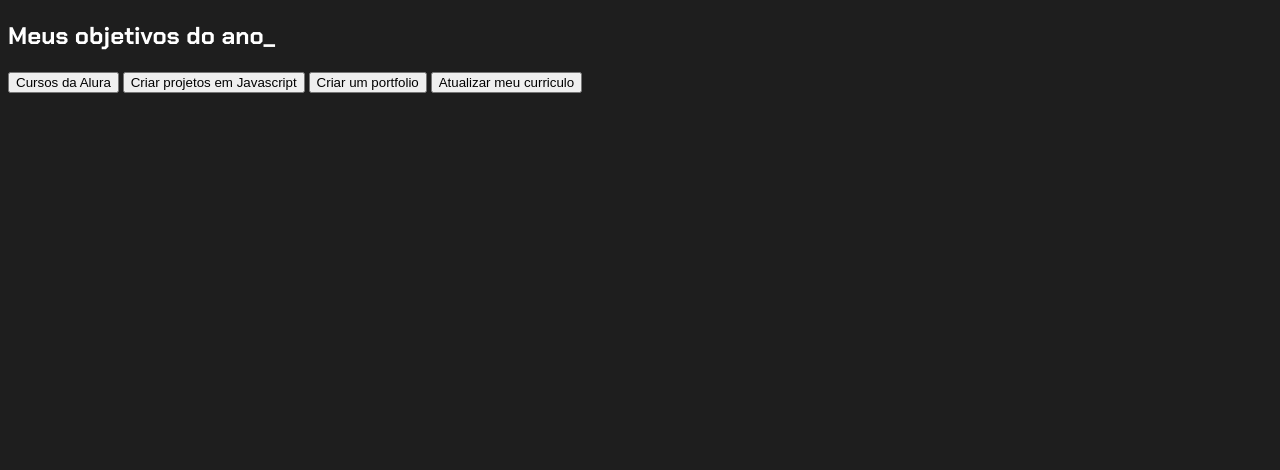
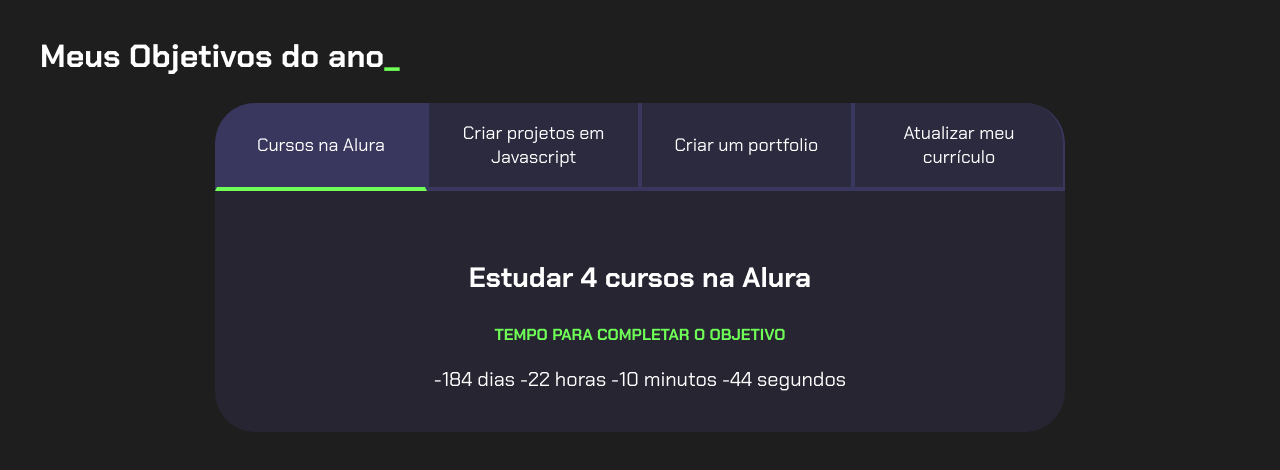
Before and after one commit to MatheusRochaDev/javascript-projetos-de-vida, a plain HTML site: page index.html in a window 1280 px wide. Drawn offline with Linux system fonts and the light colour scheme.

Commit message:
Add files via upload

```diff
--- a/index.html
+++ b/index.html
@@ -8,13 +8,38 @@
 </head>
 <body>
     <section class="conteudo-principal">
-        <h2 class="titulo principal">Meus objetivos do ano_</h2>
+        <h2 class="titulo-principal">Meus Objetivos do ano<span>_</span></h2>
+        <div class="conteudo">
         <div class="botoes">
-            <button class="botoes">Cursos da Alura</button>
-            <button class="botoes">Criar projetos em Javascript</button>
-            <button class="botoes">Criar um portfolio</button>
-            <button class="botoes">Atualizar meu curriculo</button>
+            <button class="botao ativo">Cursos na Alura</button>
+            <button class="botao">Criar projetos em Javascript</button>
+            <button class="botao">Criar um portfolio</button>
+            <button class="botao">Atualizar meu currículo</button>
         </div>
+        <div class="abas-textos">
+            <div class="aba-conteudo ativo">
+                <h3 class="aba-conteudo-titulo-principal">Estudar 4 cursos na Alura</h3>
+                <h4 class="aba-conteudo-titulo-secundario">Tempo para completar o objetivo</h4>
+                <div class="contador"></div>
+            </div>
+            <div class="aba-conteudo">
+                <h3 class="aba-conteudo-titulo-principal">Criar 5 projetos em Javascript</h3>
+                <h4 class="aba-conteudo-titulo-secundario">Tempo para completar o objetivo</h4>
+                <div class="contador"></div>
+            </div>
+            <div class="aba-conteudo">
+                <h3 class="aba-conteudo-titulo-principal">Criar um portfolio com os meus 3 melhores projetos</h3>
+                <h4 class="aba-conteudo-titulo-secundario">Tempo para completar o objetivo</h4>
+                <div class="contador"></div>
+            </div>
+            <div class="aba-conteudo">
+                <h3 class="aba-conteudo-titulo-principal">Atualizar meu curriculo com os certificados da Alura</h3>
+                <h4 class="aba-conteudo-titulo-secundario">Tempo para completar o objetivo</h4>
+                <div class="contador"></div>
+            </div>
+        </div>
+    </div>
     </section>
+    <script src="main.js"></script>
 </body>
 </html>
--- /dev/null
+++ b/main.js
@@ -0,0 +1,36 @@
+const botoes = document.querySelectorAll(".botao");
+const textos = document.querySelectorAll(".aba-conteudo");
+
+for (let i = 0; i < botoes.length; i++) {
+    botoes[i].onclick = function () {
+
+        for (let j = 0; j < botoes.length; j++) {
+            botoes[j].classList.remove("ativo");
+            textos[j].classList.remove("ativo");
+        }
+
+        botoes[i].classList.add("ativo");
+        textos[i].classList.add("ativo");
+    }
+}
+
+const contadores = document.querySelectorAll(".contador");
+const tempoObjetivo1 = new Date("2023-10-05T00:00:00");
+
+
+contadores[0].textContent = calculaTempo(tempoObjetivo1);
+
+function calculaTempo(tempoObjetivo) {
+    let tempoAtual = new Date();
+    let tempoFinal = tempoObjetivo - tempoAtual;
+    let segundos = Math.floor(tempoFinal / 1000);
+    let minutos = Math.floor(segundos / 60);
+    let horas = Math.floor(minutos / 60);
+    let dias = Math.floor(horas / 24);
+
+    segundos %= 60;
+    minutos %= 60;
+    horas %= 24;
+
+ return dias + " dias " + horas + " horas " + minutos + " minutos " + segundos + " segundos";
+}
--- a/style.css
+++ b/style.css
@@ -1,16 +1,108 @@
-@import url('https://fonts.googleapis.com/css2?family=Chakra+Petch:wght@400;700&family=Poppins:wght@400;700&display=swap');
+@import url('https://fonts.googleapis.com/css2?family=Chakra+Petch:wght@400;700&display=swap');
 
 :root {
     --cor-de-fundo: #1E1E1E;
     --verde: #6FFF57;
     --branco: #FFFFFF;
     --botao-ativo: #3A375E;
-    --botao-inativo: rgba(58, 55, 94, 1);
+    --botao-inativo: rgba(58, 55, 94, 0.5);
     --texto-fundo: rgba(58, 55, 94, 0.3);
 }
 
 body {
     background-color: var(--cor-de-fundo);
     color: var(--branco);
-    font-family: "Chakra Petch", sans-serif;
+    font-family: 'Chakra Petch', sans-serif;
 }
+
+
+.conteudo-principal {
+    display: flex;
+    flex-direction: column;
+    justify-content: center;
+    align-items: center;
+    max-width: 1200px;
+    width: 100%;
+    margin: 0 auto;
+}
+
+.titulo-principal {
+    text-align: left;
+    width: 100%;
+    font-size: 32px;
+}
+
+.titulo-principal span {
+    color: var(--verde);
+}
+
+
+.botao {
+    font-family: 'Chakra Petch', sans-serif;
+    background-color: var(--botao-inativo);
+    color: var(--branco);
+    display: flex;
+    justify-content: center;
+    padding: 1em;
+    font-size: 18px;
+    align-items: center;
+    width: 100%;
+    border-bottom: 4px solid var(--botao-ativo);
+    border-left: 2px solid var(--botao-ativo);
+    border-right: 2px solid var(--botao-ativo);
+    border-top: none;
+}
+
+.botao:first-child {
+    border-radius: 40px 40px 0 0;
+}
+
+.botoes {
+    display: block;
+}
+
+.botao.ativo{
+    background-color: var(--botao-ativo);
+    border-bottom: 4px solid var(--verde);
+}
+
+.abas-textos{
+    background-color: var(--texto-fundo);
+    padding: 40px;
+    border-radius: 0 0 40px 40px;
+}
+.aba-conteudo.ativo{
+    display:block;
+}
+
+.aba-conteudo{
+    display: none;
+}
+
+.aba-conteudo-titulo-principal{
+    font-size: 28px;
+    text-align: center;
+}
+.aba-conteudo-titulo-secundario{
+    text-align: center;
+    color: var(--verde);
+    text-transform: uppercase;
+}
+.contador{
+    font-size: 20px;
+    text-align: center;
+}
+
+@media screen and (min-width: 768px) {
+    .botoes {
+        display: flex;
+    }
+
+    .botao:first-child {
+        border-radius: 40px 0 0 0;
+    }
+
+    .botao:last-child {
+        border-radius: 0 40px 0 0;
+    }
+}
```
